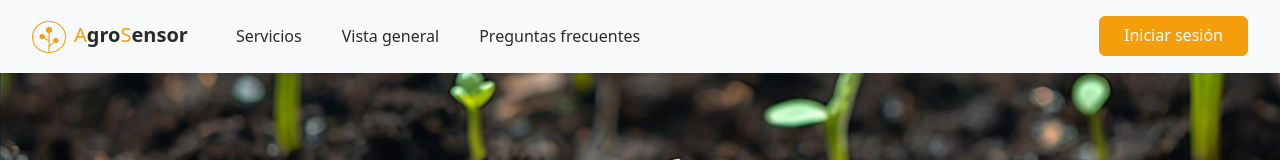
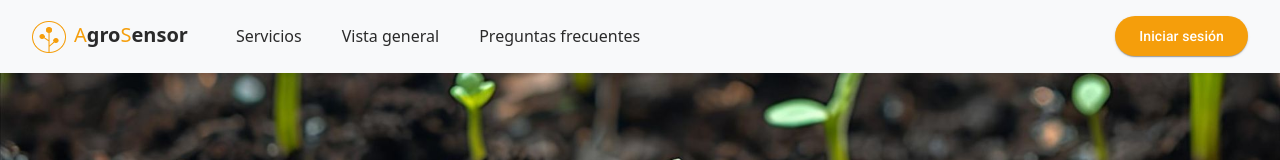
Before and after one commit to 01JuanK10/Agrosensor-FrontEnd, an Angular app: page /home in a window 1280 px wide. Shown: the top 160 px of the page. Built offline with nearby package versions, Linux system fonts and the light colour scheme.

Commit message:
Feat: new login component

```diff
--- a/src/app/features/home/public-topbar/public-topbar.html
+++ b/src/app/features/home/public-topbar/public-topbar.html
@@ -32,12 +32,12 @@
                     <a class="nav-link nowrap-text" href="#vista-general">Vista general</a>
                 </li>
                 <li class="nav-item ps-4">
-                    <a class="nav-link nowrap-text">Preguntas frecuentes</a>
+                    <a class="nav-link nowrap-text" (click)="cerrarModal()">Preguntas frecuentes</a>
                 </li>
             </ul>
 
             <div class="ms-auto d-flex">
-                <a routerLink="/login" class="btn btn-primary px-4">Iniciar sesión</a>
+                <a mat-raised-button routerLink="/login" class="btn btn-primary px-4" (click)="abrirModal()">Iniciar sesión</a>
             </div>
         </div>
     </div>
--- a/src/app/features/home/public-topbar/public-topbar.ts
+++ b/src/app/features/home/public-topbar/public-topbar.ts
@@ -1,12 +1,38 @@
 import { Component } from '@angular/core';
 import { RouterLink } from '@angular/router';
+import { MatDialog, MatDialogModule} from "@angular/material/dialog";
+import {MatButtonModule} from "@angular/material/button";
+import { Login } from '../../login/login/login';
 
 @Component({
   selector: 'app-public-topbar',
-  imports: [RouterLink],
+  imports: [RouterLink, MatButtonModule, MatDialogModule],
   templateUrl: './public-topbar.html',
   styleUrl: './public-topbar.scss',
 })
 export class PublicTopbar {
 
+  constructor(private _matDialog: MatDialog) {}
+  cantidadModalsAbiertos: number = 0;
+  abrirModal(): void {
+    if (this.cantidadModalsAbiertos > 0) {
+      this._matDialog.closeAll();
+      this.cantidadModalsAbiertos = 0;
+      return;
+    }
+    this._matDialog.open(Login, {
+        width: '800px',
+        height: 'auto',
+        position: { top: '100px'},
+        exitAnimationDuration: '200ms',
+        disableClose: true
+      }
+    );
+    this.cantidadModalsAbiertos++;
+  }
+
+  cerrarModal(): void {
+    this._matDialog.closeAll();
+    this.cantidadModalsAbiertos = 0;
+  }
 }
--- /dev/null
+++ b/src/app/features/login/login/login.html
@@ -0,0 +1,3 @@
+<div class="text-center m-5">
+    <p>login works! bh</p>
+</div>
--- /dev/null
+++ b/src/app/features/login/login/login.ts
@@ -0,0 +1,14 @@
+import { Component } from '@angular/core';
+import { MatDialogRef } from '@angular/material/dialog';
+
+@Component({
+  selector: 'app-login',
+  imports: [],
+  templateUrl: './login.html',
+  styleUrl: './login.scss',
+})
+export class Login {
+  constructor(public matDialogRef: MatDialogRef<Login>) {
+
+  }
+}
```
Also changed, not shown: src/app/features/home/public-home/public-home.scss (+5 -5 lines), src/app/features/login/login/login.scss (added), 1 other file (tests, documents, lock files or other folders).
